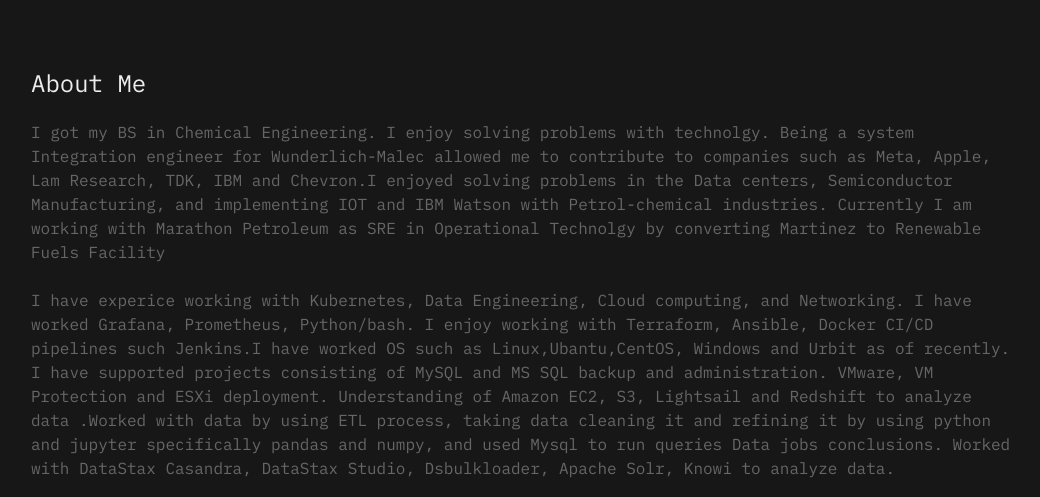
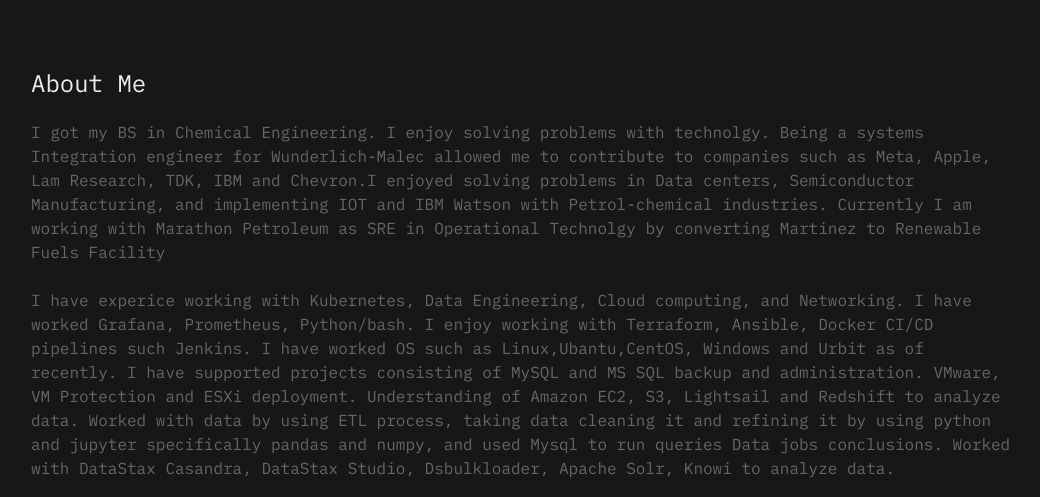
Before and after one commit to shahraizq/portfolio, a plain HTML site: page index.html in a window 1280 px wide. Shown: the part 860-1357 px from the top of the page, without its empty margins (119-1159 px from the left). Drawn offline with Linux system fonts and the light colour scheme.

Commit message:
uploading portfolio

```diff
--- a/index.html
+++ b/index.html
@@ -82,7 +82,7 @@
 <section id="about" class="uk-margin-small-left uk-margin-small-right uk-margin-xlarge-top uk-margin-xlarge-bottom">
 <h3 class="uk-margin-xlarge-left uk-light">About Me</h3>
 <!-- Change here to ur paragraph -->
-<p class="uk-margin-xlarge-left uk-margin-xlarge-right">I got my BS in Chemical Engineering. I enjoy solving problems with technolgy. Being a system Integration  engineer for Wunderlich-Malec allowed me to contribute to companies such as Meta, Apple, Lam Research, TDK, IBM  and Chevron.I enjoyed solving problems in the Data centers, Semiconductor Manufacturing, and implementing IOT and IBM Watson with Petrol-chemical industries. Currently I am working with Marathon Petroleum as SRE in Operational Technolgy by converting Martinez to Renewable Fuels Facility   <br><br> I have experice working with Kubernetes, Data Engineering, Cloud computing, and Networking. I have worked Grafana, Prometheus, Python/bash. I enjoy working  with Terraform, Ansible, Docker CI/CD pipelines such Jenkins.I have worked OS such as Linux,Ubantu,CentOS, Windows and Urbit as of recently. I have supported projects consisting of MySQL and MS SQL backup and administration. VMware, VM Protection and ESXi deployment. Understanding of Amazon EC2, S3, Lightsail and Redshift to analyze data .Worked with data by using ETL process, taking data cleaning it and refining it by using python and jupyter specifically pandas and numpy, and used Mysql to run queries Data jobs conclusions. Worked with DataStax Casandra, DataStax Studio, Dsbulkloader, Apache Solr, Knowi to analyze data. </p>
+<p class="uk-margin-xlarge-left uk-margin-xlarge-right">I got my BS in Chemical Engineering. I enjoy solving problems with technolgy. Being a systems Integration  engineer for Wunderlich-Malec allowed me to contribute to companies such as Meta, Apple, Lam Research, TDK, IBM  and Chevron.I enjoyed solving problems in Data centers, Semiconductor Manufacturing, and implementing IOT and IBM Watson with Petrol-chemical industries. Currently I am working with Marathon Petroleum as SRE in Operational Technolgy by converting Martinez to Renewable Fuels Facility   <br><br> I have experice working with Kubernetes, Data Engineering, Cloud computing, and Networking. I have worked Grafana, Prometheus, Python/bash. I enjoy working  with Terraform, Ansible, Docker CI/CD pipelines such Jenkins. I have worked OS such as Linux,Ubantu,CentOS, Windows and Urbit as of recently. I have supported projects consisting of MySQL and MS SQL backup and administration. VMware, VM Protection and ESXi deployment. Understanding of Amazon EC2, S3, Lightsail and Redshift to analyze data. Worked with data by using ETL process, taking data cleaning it and refining it by using python and jupyter specifically pandas and numpy, and used Mysql to run queries Data jobs conclusions. Worked with DataStax Casandra, DataStax Studio, Dsbulkloader, Apache Solr, Knowi to analyze data. </p>
 <a href="https://www.linkedin.com/in/shahraizqureshi/" class="uk-margin-xlarge-left uk-light uk-button-text" uk-icon="linkedin"></a>
 
 <!-- About Me Ends -->
```
